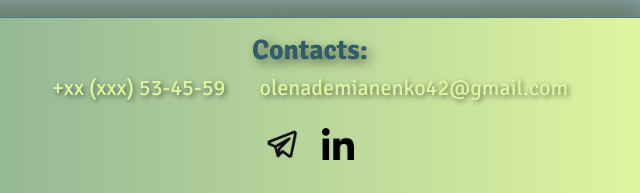
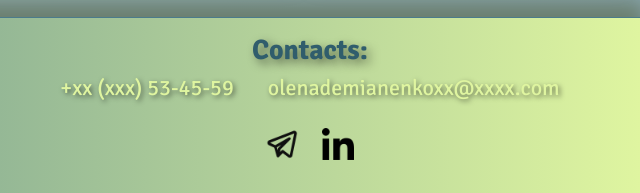
Before and after one commit to Olena457/portfolio, a website built with Vite: page src/index.html in a window 1280 px wide. Shown: the part 6558-6751 px from the top of the page, 640-1280 px from the left. Built offline with nearby package versions, Linux system fonts and the light colour scheme.

Commit message:
Update footer.html

```diff
--- a/src/partials/footer.html
+++ b/src/partials/footer.html
@@ -16,7 +16,7 @@
           <a class="address-mob current">+xx (xxx) 53-45-59</a>
         </li>
         <li class="adress-mobil-item">
-          <a class="address-mob">olenademianenko42@gmail.com</a>
+          <a class="address-mob">olenademianenkoxx@xxxx.com</a>
         </li>
       </ul>
       <ul class="social mobile">
```
